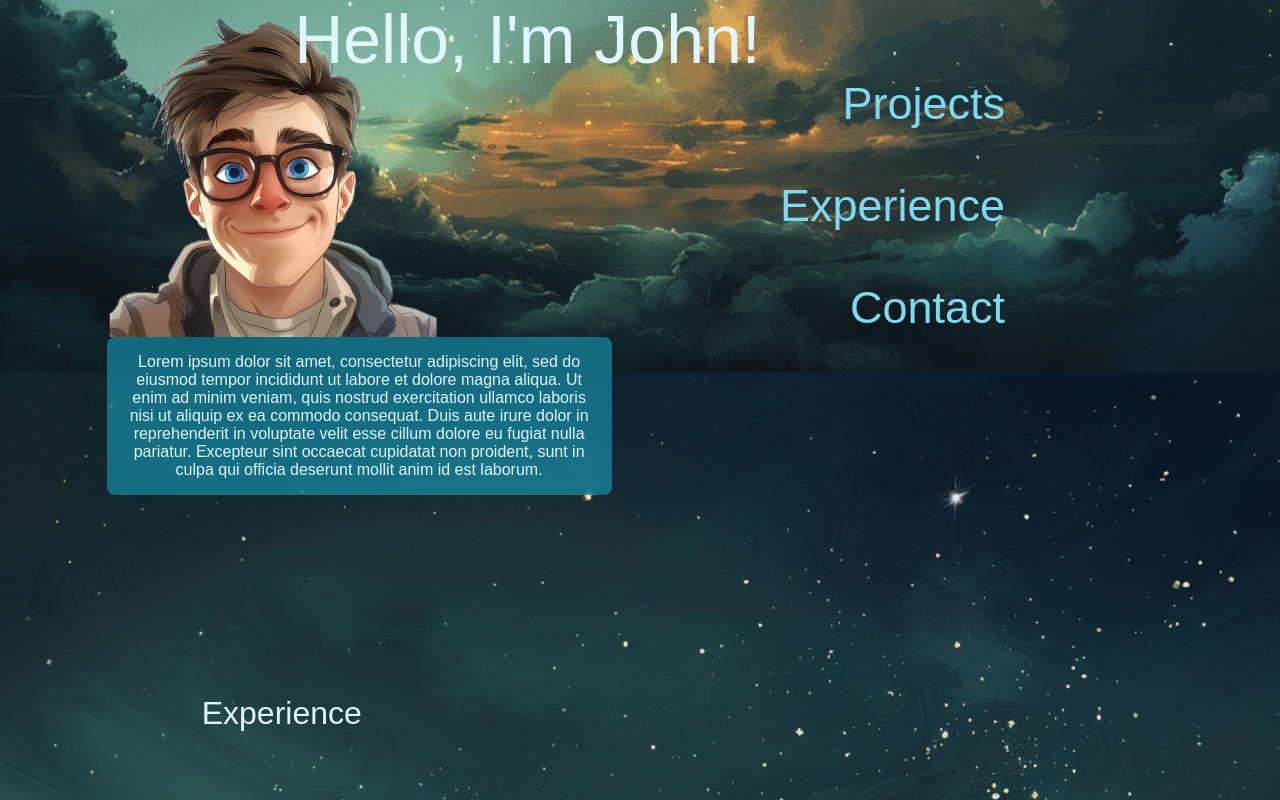
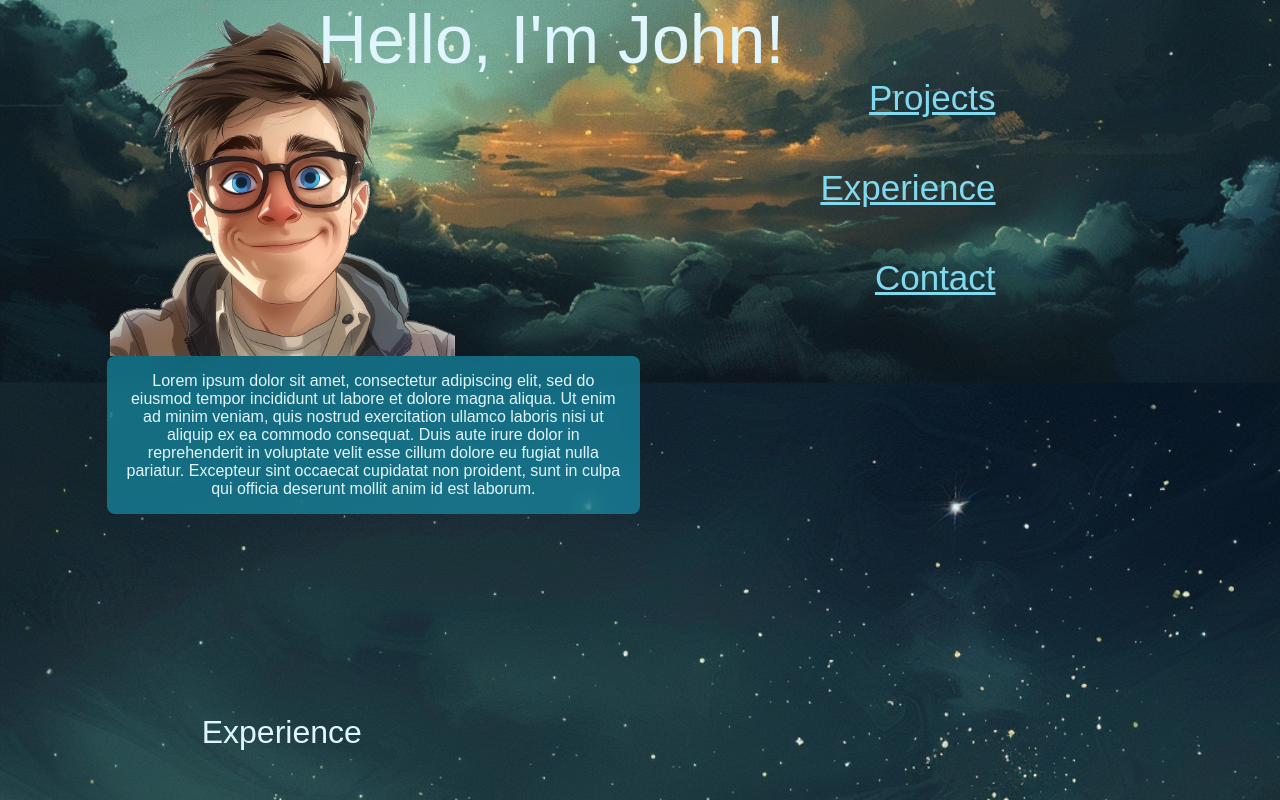
Before and after one commit to johnlundy94/full-stack-portfolio, a React (Create React App) app: page / in a window 1280 px wide. Shown: the top 800 px of the page. Built offline with nearby package versions, Linux system fonts and the light colour scheme; a web font is replaced by a local one.

Commit message:
Hero complete

```diff
--- a/src/components/Hero/Hero.css
+++ b/src/components/Hero/Hero.css
@@ -25,7 +25,7 @@
 }
 
 .links a{
-  font-size: 45px;
+  font-size: 35px;
 }
 
 .headshot{
--- a/src/components/Hero/Hero.js
+++ b/src/components/Hero/Hero.js
@@ -7,9 +7,9 @@ function Hero() {
       <img src={Headshot} alt="clipart-headshot" className="headshot" />
       <h1 className="hero-title">Hello, I'm John!</h1>
       <div className="links">
-        <a>Projects</a>
-        <a>Experience</a>
-        <a>Contact</a>
+        <a href={"/#projects"}>Projects</a>
+        <a href={"/#experience"}>Experience</a>
+        <a href={"/#contact"}>Contact</a>
       </div>
       <p className="hero-text">
         Lorem ipsum dolor sit amet, consectetur adipiscing elit, sed do eiusmod
--- a/src/components/Nav/Nav.js
+++ b/src/components/Nav/Nav.js
@@ -128,7 +128,6 @@ function Nav() {
                 onClick={handleCloseNavMenu}
                 sx={{ my: 2, color: "white", display: "block" }}
               >
-                <a></a>
                 {page.name}
               </Button>
             ))}
--- a/src/index.css
+++ b/src/index.css
@@ -2,4 +2,5 @@
 	box-sizing: border-box;
 	margin: 0;
 	padding: 0;
+	scroll-behavior: smooth;
 }
```
